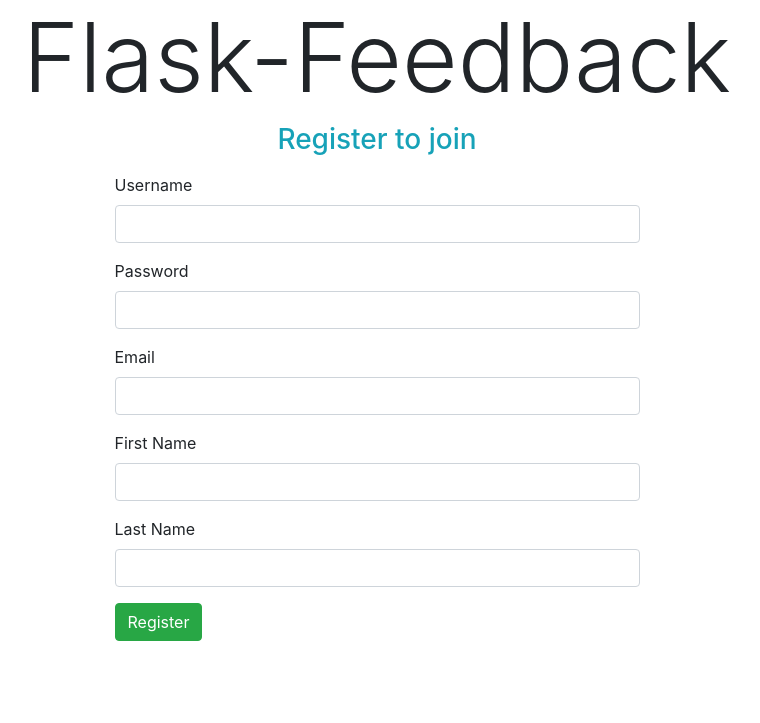
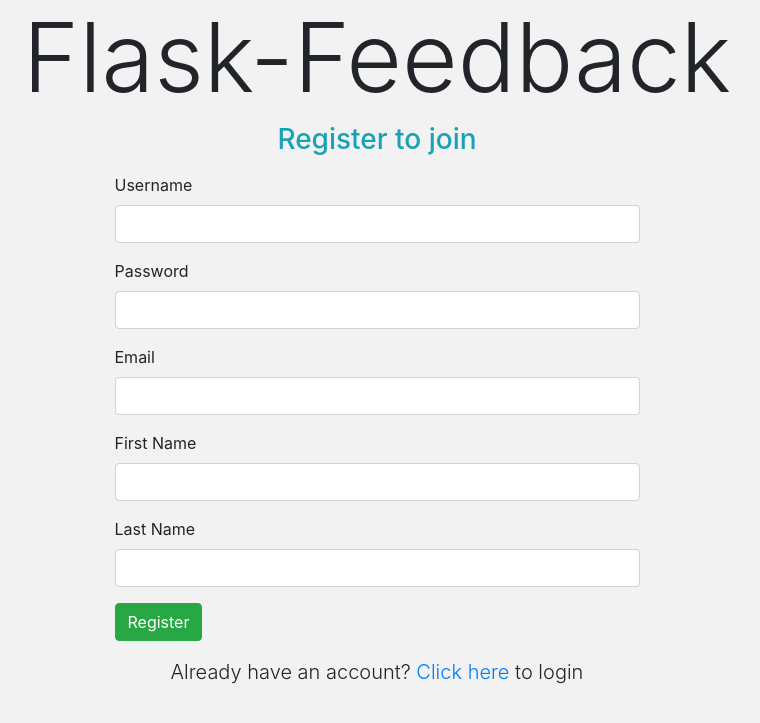
Before and after one commit to DruSerkes/flask-feedback, a Flask app: page /register in a window 1280 px wide. Shown: the top 723 px of the page, without its empty margins (263-1023 px from the left). Run offline with Flask 2, Linux system fonts and the light colour scheme; some libraries are stand-ins or nearby versions.

Commit message:
Add basic styles and buttons to navigate register/login

```diff
--- a/app.py
+++ b/app.py
@@ -62,7 +62,7 @@ def login_user():
             session['username'] = user.username
             return redirect(f'/users/{user.username}')
         else:
-            form.username.errors('Invalid login')
+            form.username.errors.append('Invalid login')
     return render_template('login.html', form=form)
 
 
@@ -81,7 +81,7 @@ def show_secret_page(username):
 def logout_user():
     """ Removes user from session and redirect home """
     session.pop('username')
-    return redirect('/')
+    return redirect('/login')
 
 
 @app.route('/users/<username>/delete', methods=['POST'])
--- a/templates/base.html
+++ b/templates/base.html
@@ -7,7 +7,7 @@
     <link rel="stylesheet" href="https://stackpath.bootstrapcdn.com/bootstrap/4.5.0/css/bootstrap.min.css" integrity="sha384-9aIt2nRpC12Uk9gS9baDl411NQApFmC26EwAOH8WgZl5MYYxFfc+NcPb1dKGj7Sk" crossorigin="anonymous">
     <link rel="stylesheet" href="https://stackpath.bootstrapcdn.com/font-awesome/4.7.0/css/font-awesome.min.css">
 </head>
-<body>
+<body style="background-color: #f2f2f2;">
     <h1 class="display-1 text-center">Flask-Feedback</h1>
     <div class="container justify-content-center">
         {% block content %}
--- a/templates/login.html
+++ b/templates/login.html
@@ -39,5 +39,9 @@
     </div>
 </div>
 
+<div class="container my-3 justify-content-center text-center">
+    <p class="lead">Don't have an account? <a href="/register">Click here</a> to register</p>
+</div>
+
 
 {% endblock %}
--- a/templates/register.html
+++ b/templates/register.html
@@ -31,6 +31,8 @@
         </div>
     </div>
 </div>
-
+<div class="container my-3 justify-content-center text-center">
+    <p class="lead">Already have an account? <a href="/login">Click here</a> to login</p>
+</div>
 
 {% endblock %}
```
Also changed, not shown: templates/secret.html (+4 -3 lines).
